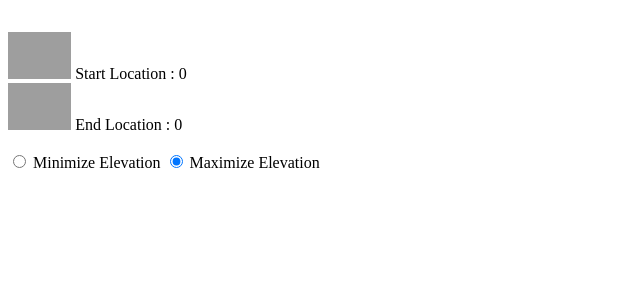
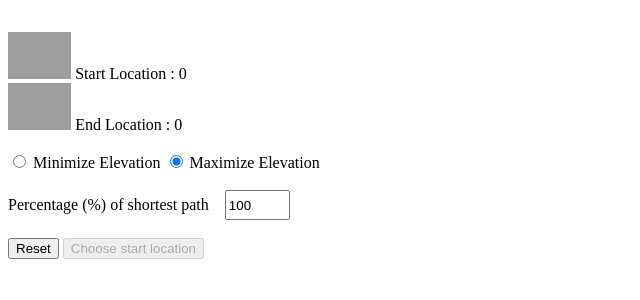
Before and after one commit to wadhwahitesh/swelena, a Python web app: template src/View/templates/index.html in a window 1280 px wide. Shown: the part 202-502 px from the top of the page, without its empty margins (0-640 px from the left). Run offline with Jinja, Linux system fonts and the light colour scheme; the template is opened without the code that fills it, so the values that code supplies are empty; some libraries are stand-ins or nearby versions; grey boxes are pictures that could not be loaded.

Commit message:
Adding buttons html

```diff
--- a/src/View/templates/index.html
+++ b/src/View/templates/index.html
@@ -31,6 +31,18 @@
             <input type="radio" name="elevation" class="elevation" value="maximize" checked>
             <label for="elevation">Maximize Elevation</label>
         </div>
+        <br>
+        <div id="elevation_type" class="textstyle">
+        <label for="limit" class="textstyle">Percentage (%) of shortest path &nbsp;&nbsp;</label>
+        <input type="number" id="limit" name="limit" min="0" class="textstyle"  style="height: 30px;width: 65px;" value=100>  <br>
+        </div>
+        <br>
+        <button id="reset_button" class="ui_button">Reset</button>
+        <button id="calculate_path" class="ui_button" disabled>Choose start location</button>
+        <br>
+        <br>
+        <div id="metrics" class="textstyle"></div>
+
 </body>
 
 </html>
```
